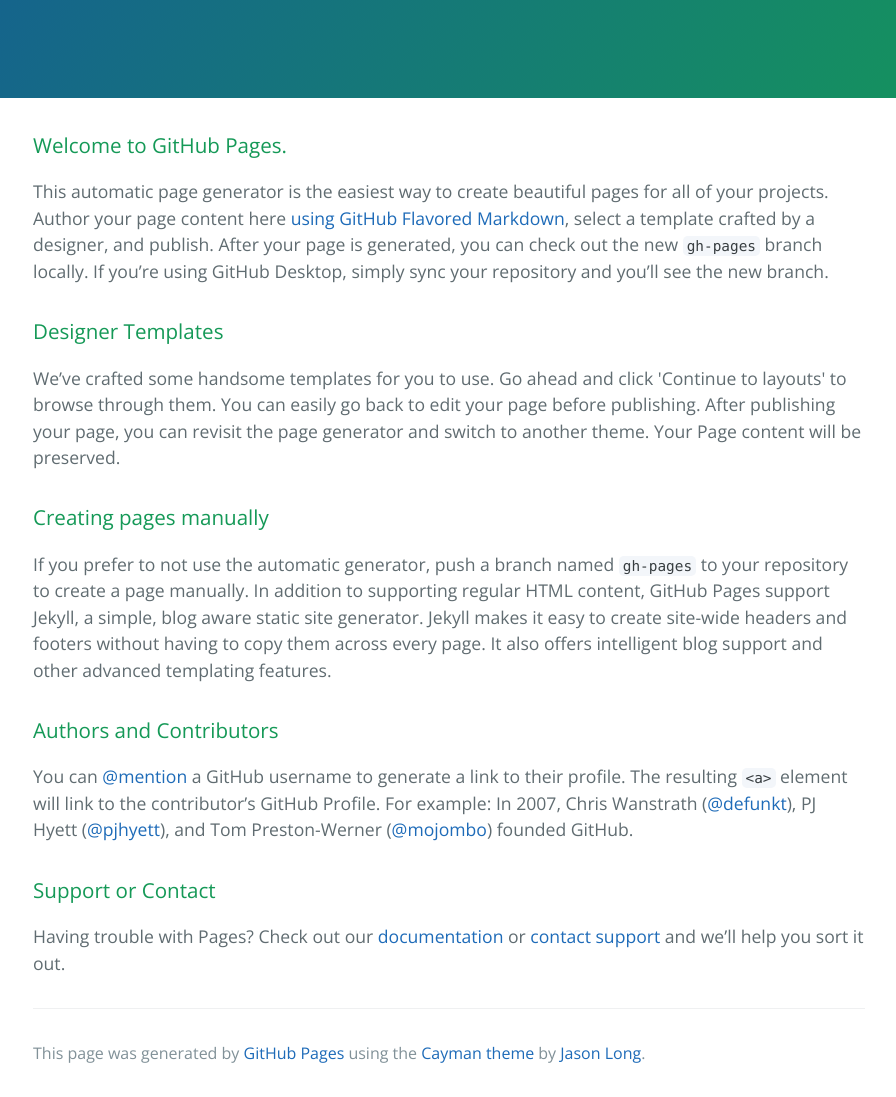
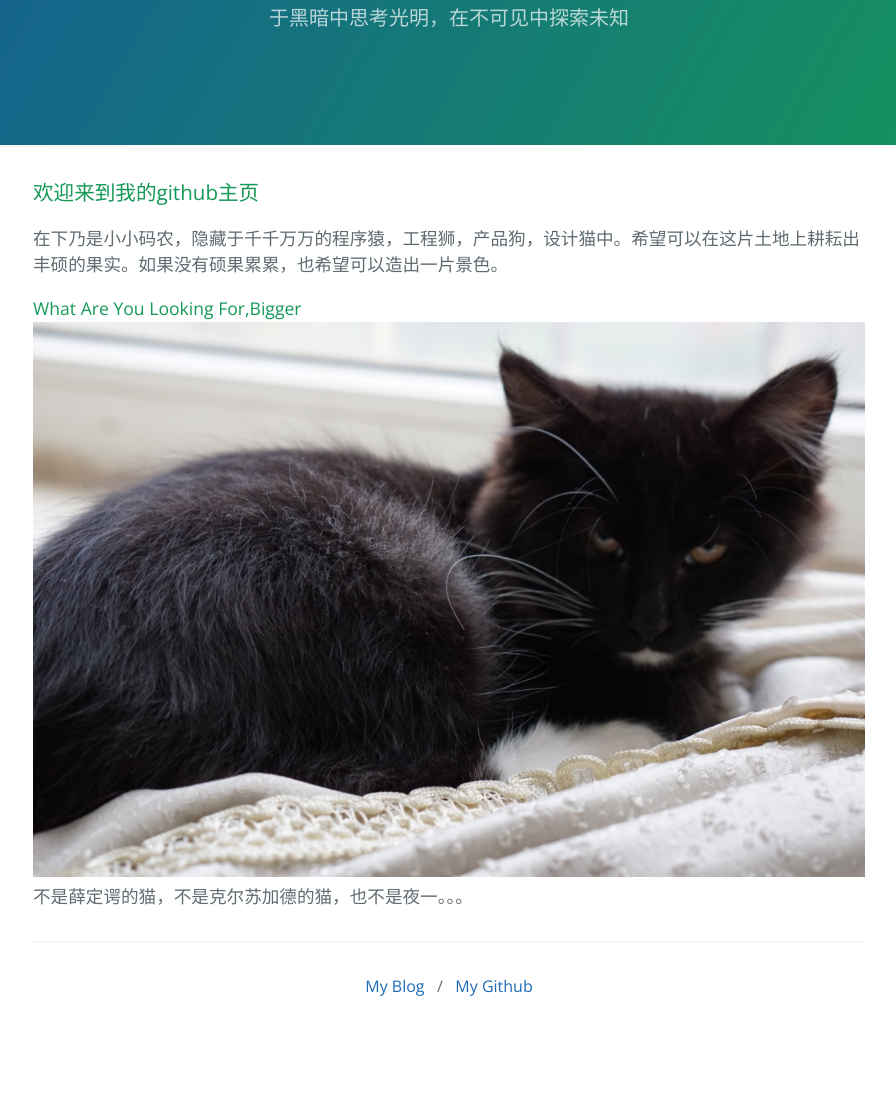
Before and after one commit to xunull/xunull.github.io, a plain HTML site: page index.html in a window 1280 px wide. Shown: the part 172-1269 px from the top of the page, without its empty margins (191-1087 px from the left). After the commit the page ends 1202 px from the top, so only its background shows below. Drawn offline with nearby package versions, Linux system fonts and the light colour scheme.

Commit message:
add my cat picture

```diff
--- a/index.html
+++ b/index.html
@@ -1,53 +1,46 @@
 <!DOCTYPE html>
 <html lang="en-us">
+
   <head>
     <meta charset="UTF-8">
-    <title>Xunull.GitHub.io by xunull</title>
+    <title>Welcome to sXunull</title>
     <meta name="viewport" content="width=device-width, initial-scale=1">
     <link rel="stylesheet" type="text/css" href="stylesheets/normalize.css" media="screen">
     <link href='https://fonts.googleapis.com/css?family=Open+Sans:400,700' rel='stylesheet' type='text/css'>
     <link rel="stylesheet" type="text/css" href="stylesheets/stylesheet.css" media="screen">
     <link rel="stylesheet" type="text/css" href="stylesheets/github-light.css" media="screen">
   </head>
+
   <body>
     <section class="page-header">
-      <h1 class="project-name">Xunull.GitHub.io</h1>
-      <h2 class="project-tagline"></h2>
+      <h1 class="project-name">Welcome to Xunull</h1>
+      <h2 class="project-tagline">于黑暗中思考光明，在不可见中探索未知</h2>
     </section>
 
     <section class="main-content">
       <h3>
-<a id="welcome-to-github-pages" class="anchor" href="#welcome-to-github-pages" aria-hidden="true"><span aria-hidden="true" class="octicon octicon-link"></span></a>Welcome to GitHub Pages.</h3>
+        <a id="welcome-to-github-pages" class="anchor" href="#welcome-to-github-pages" aria-hidden="true"><span aria-hidden="true" class="octicon octicon-link"></span></a>欢迎来到我的github主页</h3>
 
-<p>This automatic page generator is the easiest way to create beautiful pages for all of your projects. Author your page content here <a href="https://guides.github.com/features/mastering-markdown/">using GitHub Flavored Markdown</a>, select a template crafted by a designer, and publish. After your page is generated, you can check out the new <code>gh-pages</code> branch locally. If you’re using GitHub Desktop, simply sync your repository and you’ll see the new branch.</p>
+      <p>
+        在下乃是小小码农，隐藏于千千万万的程序猿，工程狮，产品狗，设计猫中。希望可以在这片土地上耕耘出丰硕的果实。如果没有硕果累累，也希望可以造出一片景色。
 
-<h3>
-<a id="designer-templates" class="anchor" href="#designer-templates" aria-hidden="true"><span aria-hidden="true" class="octicon octicon-link"></span></a>Designer Templates</h3>
+      </p>
 
-<p>We’ve crafted some handsome templates for you to use. Go ahead and click 'Continue to layouts' to browse through them. You can easily go back to edit your page before publishing. After publishing your page, you can revisit the page generator and switch to another theme. Your Page content will be preserved.</p>
+      <span style="color: #159957;">What Are You Looking For,Bigger</span>
 
-<h3>
-<a id="creating-pages-manually" class="anchor" href="#creating-pages-manually" aria-hidden="true"><span aria-hidden="true" class="octicon octicon-link"></span></a>Creating pages manually</h3>
+      <img src="thumb_DSC00408_1024.jpg" />
+      不是薛定谔的猫，不是克尔苏加德的猫，也不是夜一。。。
+      <footer style="text-align: center;" class="site-footer">
 
-<p>If you prefer to not use the automatic generator, push a branch named <code>gh-pages</code> to your repository to create a page manually. In addition to supporting regular HTML content, GitHub Pages support Jekyll, a simple, blog aware static site generator. Jekyll makes it easy to create site-wide headers and footers without having to copy them across every page. It also offers intelligent blog support and other advanced templating features.</p>
 
-<h3>
-<a id="authors-and-contributors" class="anchor" href="#authors-and-contributors" aria-hidden="true"><span aria-hidden="true" class="octicon octicon-link"></span></a>Authors and Contributors</h3>
+        <a  href="http://cuiqk.me">My Blog</a>
+        <span>&nbsp;&nbsp;/&nbsp;&nbsp;</span>
+        <a  href="https://github.com/xunull">My Github</a>
 
-<p>You can <a href="https://help.github.com/articles/basic-writing-and-formatting-syntax/#mentioning-users-and-teams" class="user-mention">@mention</a> a GitHub username to generate a link to their profile. The resulting <code>&lt;a&gt;</code> element will link to the contributor’s GitHub Profile. For example: In 2007, Chris Wanstrath (<a href="https://github.com/defunkt" class="user-mention">@defunkt</a>), PJ Hyett (<a href="https://github.com/pjhyett" class="user-mention">@pjhyett</a>), and Tom Preston-Werner (<a href="https://github.com/mojombo" class="user-mention">@mojombo</a>) founded GitHub.</p>
-
-<h3>
-<a id="support-or-contact" class="anchor" href="#support-or-contact" aria-hidden="true"><span aria-hidden="true" class="octicon octicon-link"></span></a>Support or Contact</h3>
-
-<p>Having trouble with Pages? Check out our <a href="https://help.github.com/pages">documentation</a> or <a href="https://github.com/contact">contact support</a> and we’ll help you sort it out.</p>
-
-      <footer class="site-footer">
-
-        <span class="site-footer-credits">This page was generated by <a href="https://pages.github.com">GitHub Pages</a> using the <a href="https://github.com/jasonlong/cayman-theme">Cayman theme</a> by <a href="https://twitter.com/jasonlong">Jason Long</a>.</span>
       </footer>
 
     </section>
 
+  </body>
 
-  </body>
 </html>
```
Also changed, not shown: thumb_DSC00408_1024.jpg (added).
